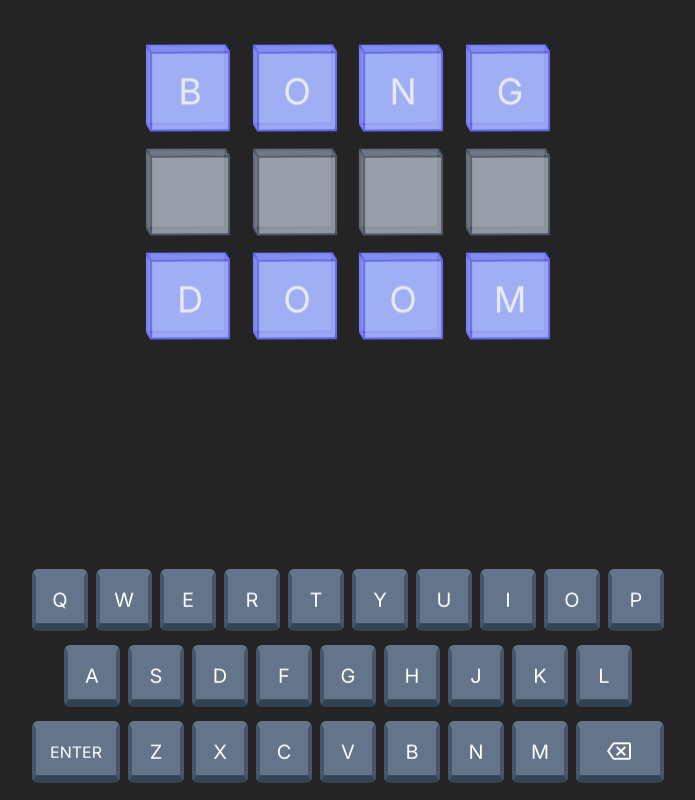
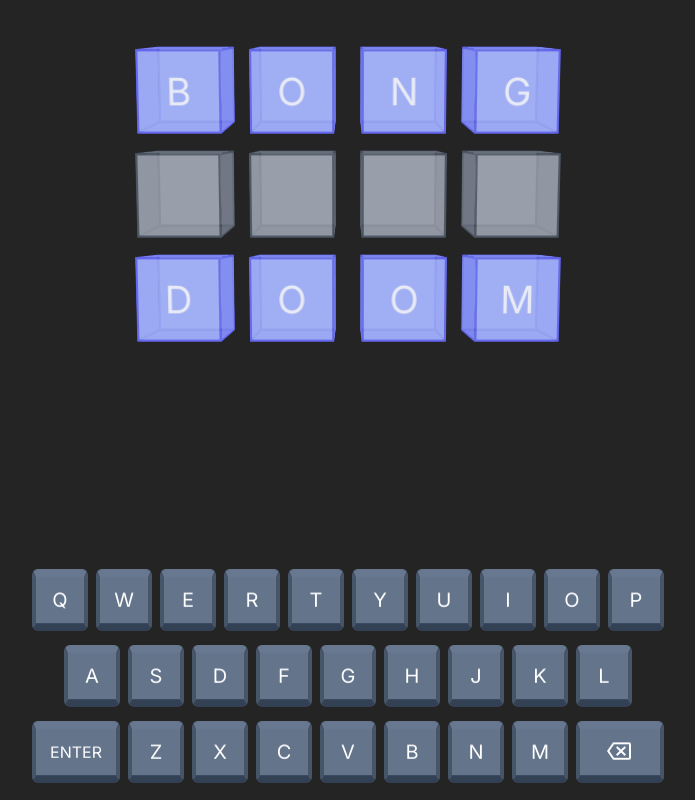
Before and after one commit to Ryanksa/WordLadder, a Next.js app: page / in a window 1280 px wide. Shown: the whole page, without its empty margins (292-987 px from the left). Built offline with nearby package versions, Linux system fonts and the light colour scheme.

Commit message:
add letter drop animation and use that on-enter

```diff
--- a/app/components/Game.tsx
+++ b/app/components/Game.tsx
@@ -5,6 +5,7 @@ import Keyboard from "./Keyboard";
 import Word from "./Word";
 import { GameState, isLetter, KeyEnum, LetterColorVariant } from "../utils";
 import ConfettiExplosion from "react-confetti-explosion";
+import { LetterAnimation } from "./Letter";
 
 interface GameProps {
   startWord: string;
@@ -81,7 +82,8 @@ export default function Game({ startWord, endWord }: GameProps) {
                 if (letter === endWord[i]) return LetterColorVariant.SUCCESS;
                 return LetterColorVariant.NEUTRAL;
               })}
-              lookUp={gameState === GameState.WON}
+              animation={gameState === GameState.WON ? LetterAnimation.LOOK_UP : LetterAnimation.DROP}
+              animationDelay={0}
             />
           ))}
           <Word letters={endWord.split("")} />
--- a/app/components/Key.tsx
+++ b/app/components/Key.tsx
@@ -56,7 +56,7 @@ export default function Key({
       className={`${containerWidth} h-[calc(3rem+16px)] flex items-end justify-center`}
     >
       <div
-        className={`${width} h-12 ${fontSize} bg-slate-500 rounded-md grid place-items-center cursor-pointer box-content ${border} border-transparent border-b-slate-700 border-x-slate-600 transition-all`}
+        className={`${width} h-12 ${fontSize} bg-slate-500 rounded-md grid place-items-center cursor-pointer box-content ${border} border-t-[#677890] border-b-slate-700 border-x-slate-600 transition-all`}
         style={{ transform: "rotateX(15deg)" }}
         onMouseDown={onPress}
         onMouseUp={onRelease}
--- a/app/components/Letter.tsx
+++ b/app/components/Letter.tsx
@@ -6,15 +6,15 @@ import { getRandomInt, LetterColorVariant } from "../utils";
 interface LetterProps {
   letter: string;
   colorVariant?: LetterColorVariant;
-  rollDelay?: number;
-  lookUp?: boolean;
+  animation?: LetterAnimation,
+  animationDelay?: number;
 }
 
 export default function Letter({
   letter,
   colorVariant = LetterColorVariant.SYSTEM,
-  rollDelay = 0,
-  lookUp = false,
+  animation,
+  animationDelay = 0,
 }: LetterProps) {
   let colorLight = "";
   let colorDark = "";
@@ -46,24 +46,39 @@ export default function Letter({
   const lookUpY = useMemo(() => getRandomInt(-lookUpX, lookUpX), []);
   const lookUpZ = useMemo(() => getRandomInt(-lookUpX, lookUpX), []);
 
-  const animationClass = lookUp
-    ? "animate-letter-look-up"
-    : "animate-letter-roll";
+  const dropX0 = useMemo(() => getRandomInt(-27, 27), []);
+  const dropX30 = useMemo(() => dropX0 - (dropX0 / 3), []);
+  const dropX45 = useMemo(() => dropX30 - (dropX30 / 3), []);
+  const dropX60 = useMemo(() => dropX45 - (dropX45 / 3), []);
+  const dropX75 = useMemo(() => dropX60 - (dropX60 / 3), []);
+  const dropZ25 = useMemo(() => getRandomInt(-9, 9), []);
+  const dropY50 = useMemo(() => getRandomInt(-9, 9), []);
+  const dropZ75 = useMemo(() => getRandomInt(-9, 9), []);
+  const dropRotation = useMemo(() => getRandomInt(-3, 0) * 360, []);
 
   return (
     <div
-      className={`relative ${animationClass}`}
+      className={`relative ${animation}`}
       style={
         {
           transformStyle: "preserve-3d",
-          transform: "rotateX(-5deg) rotateY(3deg)",
-          animationDelay: `${rollDelay}ms`,
+          transform: "rotateX(-5deg)",
+          animationDelay: `${animationDelay}ms`,
           "--roll-z-25": `${rollZ25}deg`,
           "--roll-y-50": `${rollY50}deg`,
           "--roll-z-75": `${rollZ75}deg`,
           "--look-up-x": `${lookUpX}deg`,
           "--look-up-y": `${lookUpY}deg`,
           "--look-up-z": `${lookUpZ}deg`,
+          "--drop-z-25": `${dropZ25}deg`,
+          "--drop-y-50": `${dropY50}deg`,
+          "--drop-z-75": `${dropZ75}deg`,
+          "--drop-x-0": `${dropX0}px`,
+          "--drop-x-30": `${dropX30}px`,
+          "--drop-x-45": `${dropX45}px`,
+          "--drop-x-60": `${dropX60}px`,
+          "--drop-x-75": `${dropX75}px`,
+          "--drop-rotation": `${dropRotation}deg`,
         } as React.CSSProperties
       }
     >
@@ -114,3 +129,9 @@ export default function Letter({
     </div>
   );
 }
+
+export enum LetterAnimation {
+  ROLL = "animate-letter-roll",
+  LOOK_UP = "animate-letter-look-up",
+  DROP = "animate-letter-drop"
+}
--- a/app/components/Word.tsx
+++ b/app/components/Word.tsx
@@ -1,22 +1,25 @@
 import { LetterColorVariant } from "../utils";
-import Letter from "./Letter";
+import Letter, { LetterAnimation } from "./Letter";
 
 interface WordProps {
   letters: string[];
   letterColorVariants?: LetterColorVariant[];
-  lookUp?: boolean;
+  animation?: LetterAnimation;
+  animationDelay?: number;
 }
 
 export default function Word({
   letters,
   letterColorVariants,
-  lookUp,
+  animation,
+  animationDelay = 0,
 }: WordProps) {
   return (
     <div
       className="flex items-center justify-between h-12 md:h-20 [--w:3rem] md:[--w:5rem]"
       style={{
         width: `calc(${letters.length} * var(--w))`,
+        perspective: "45rem",
       }}
     >
       {letters.map((letter, i) => (
@@ -24,8 +27,8 @@ export default function Word({
           key={i}
           letter={letter}
           colorVariant={letterColorVariants?.at(i)}
-          rollDelay={i * 75}
-          lookUp={lookUp}
+          animation={animation}
+          animationDelay={i * animationDelay}
         />
       ))}
     </div>
--- a/tailwind.config.js
+++ b/tailwind.config.js
@@ -10,11 +10,12 @@ module.exports = {
       animation: {
         "letter-roll": "letter-roll 750ms cubic-bezier(.37,.72,.59,1.4)",
         "letter-look-up": "letter-look-up 3000ms",
+        "letter-drop": "letter-drop 900ms"
       },
       keyframes: {
         "letter-roll": {
           "0%": {
-            transform: "rotateX(-5deg) rotateY(3deg)",
+            transform: "rotateX(-5deg)",
           },
           "25%": {
             rotate: "z var(--roll-z-25)",
@@ -26,15 +27,15 @@ module.exports = {
             rotate: "z var(--roll-z-75)",
           },
           "100%": {
-            transform: "rotateX(-365deg) rotateY(3deg)",
+            transform: "rotateX(-365deg)",
           },
         },
         "letter-look-up": {
           "0%": {
-            transform: "rotateX(-5deg) rotateY(3deg)",
+            transform: "rotateX(-5deg)",
           },
           "20%": {
-            transform: "rotateX(-5deg) rotateY(3deg)",
+            transform: "rotateX(-5deg)",
           },
           "60%": {
             transform:
@@ -45,9 +46,39 @@ module.exports = {
               "rotateX(var(--look-up-x)) rotateY(var(--look-up-y)) rotateZ(var(--look-up-z))",
           },
           "100%": {
-            transform: "rotateX(-5deg) rotateY(3deg)",
+            transform: "rotateX(-5deg)",
           },
         },
+        "letter-drop": {
+          "0%": {
+            zIndex: -1,
+            transform: "rotateX(-5deg)",
+            translate: "var(--drop-x-0) -9rem -15rem",
+          },
+          "25%": {
+            rotate: "z var(--drop-z-25)",
+          },
+          "30%": {
+            translate: "var(--drop-x-30) 0 -12rem",
+          },
+          "45%": {
+            translate: "var(--drop-x-45) -3rem -9rem",
+          },
+          "50%": {
+            rotate: "y var(--drop-y-50)",
+          },
+          "60%": {
+            translate: "var(--drop-x-60) 0 -6rem",
+          },
+          "75%": {
+            translate: "var(--drop-x-75) -1.5rem -3rem",
+            rotate: "z var(--drop-z-75)",
+          },
+          "100%": {
+            zIndex: -1,
+            transform: "rotateX(var(--drop-rotation))"
+          }
+        }
       },
     },
   },
```
